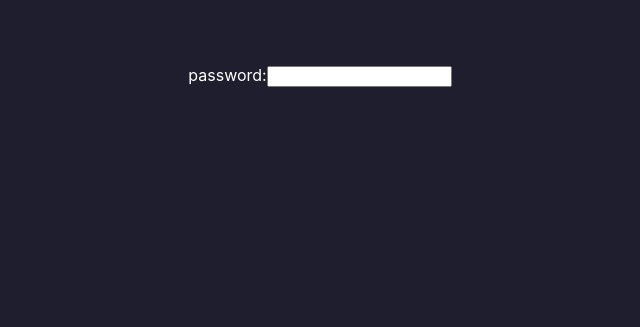
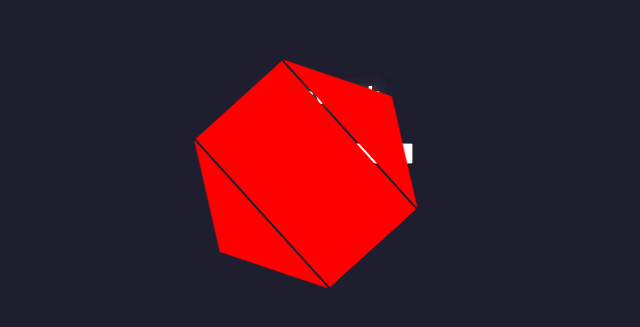
Before and after one commit to Drkeck/MiniWebTests, a Next.js app: page /password in a window 1280 px wide. Shown: the part 335-662 px from the top of the page, without its empty margins (320-960 px from the left). Built offline with nearby package versions, Linux system fonts and the light colour scheme.

Commit message:
been trying to make a cool little log in section for my site

```diff
--- a/pages/password.js
+++ b/pages/password.js
@@ -10,10 +10,21 @@ function PassWall() {
 
     return(
         <div className={styles.background}>
-            <form onSubmit={handlePassword} className={styles.forum}>
-                <label htmlFor="pass" >password:</label>
-                <input value={input} onChange={(e) => setInput(e.target.value)} id="pass" type="password"/>
-            </form>
+
+            <div className={styles.forum} >
+                <h3 className={styles.marker}>password:</h3>
+                <form onSubmit={handlePassword}>
+                    <input value={input} onChange={(e) => setInput(e.target.value)} id="pass" type="password"/>
+                </form>
+            </div>
+            <div className={styles.stencil}>
+                <div className={styles.line1} />
+                <div className={styles.line2} />
+                <div className={styles.line3} />
+                <div className={styles.line4} />
+                <div className={styles.line5} />
+                <div className={styles.line6} />
+            </div>
         </div>
     )
 }
--- a/pages/password.module.css
+++ b/pages/password.module.css
@@ -8,4 +8,121 @@
     color: white;
     text-align: center;
     padding: 50vh 0;
+    z-index: 999;
 }
+
+.marker {
+    font-size: x-large;
+    position: relative;
+    bottom: 1vh;
+    text-shadow: 0 0 16px rgb(127, 127, 127);
+}
+
+.stencil {
+    /* position: absolute;
+    top: 19vh;
+    left: 50vw;
+    z-index: 0; */
+    animation: spin 60s linear infinite;
+
+    top: -40%;
+    left: 45%;
+    width: 100px;
+    height: 57.735px;
+    background: red;
+    position: relative;
+    transform: scale(2);
+}
+
+.stencil::before {
+    content: "";
+    position: absolute;
+    top: -28.8675px;
+    left: 0;
+    width: 0;
+    height: 0;
+    border-left: 50px solid transparent;
+    border-right: 50px solid transparent;
+    border-bottom: 28.8675px solid red;
+}
+
+.stencil::after {
+    content: "";
+    position: absolute;
+    bottom: -28.8675px;
+    left: 0;
+    width: 0;
+    height: 0;
+    border-left: 50px solid transparent;
+    border-right: 50px solid transparent;
+    border-top: 28.8675px solid red;
+}
+
+/* .line1 {
+    position: relative;
+    height: 100px;
+    width: 3px;
+    top: 0px;
+    left: 0px;
+    background: black;
+    transform: rotateZ(60deg);
+}
+
+.line2 {
+    position: relative;
+    height: 100px;
+    width: 3px;
+    top: 0px;
+    left: 0px;
+    background: blue;
+    transform: rotateZ(120deg);
+}
+
+.line3 {
+    position: relative;
+    height: 100px;
+    width: 3px;
+    top: 0px;
+    left: 0px;
+    background: red;
+    transform: rotateZ(0deg);
+}
+
+.line4 {
+    position: relative;
+    height: 100px;
+    width: 3px;
+    top: 0px;
+    left: 0px;
+    background: green;
+    transform: rotateZ(0deg);
+}
+
+.line5 {
+    position: relative;
+    height: 100px;
+    width: 3px;
+    top: 0px;
+    left: 0px;
+    background: yellow;
+    transform: rotateZ(120deg);
+}
+
+.line6 {
+    position: relative;
+    height: 100px;
+    width: 3px;
+    top: -100px;
+    left: 0px;
+    background: purple;
+    transform: rotateZ(60deg);
+} */
+
+@keyframes spin {
+    0% {
+        transform: rotateZ(0deg) scale(2);
+    }
+    100% {
+        transform: rotateZ(360deg) scale(2);
+    }
+}
```
